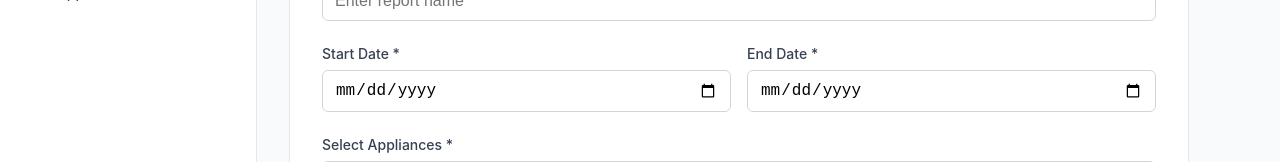
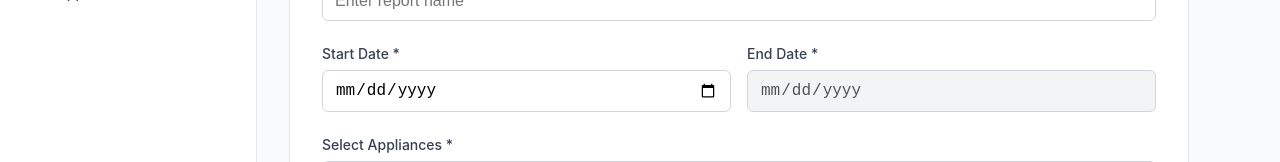
Before and after one commit to jiejen/empower, a React (Create React App) app in the folder empower/: page /create-report in a window 1280 px wide. Shown: the part 267-429 px from the top of the page. Built offline with nearby package versions, Linux system fonts and the light colour scheme.

Commit message:
Add date input validation and styling in CreateReport component

```diff
--- a/empower/src/frontend/pages/createReport.js
+++ b/empower/src/frontend/pages/createReport.js
@@ -135,6 +135,8 @@ function CreateReport() {
                 type="date"
                 value={endDate}
                 onChange={(e) => setEndDate(e.target.value)}
+                min={startDate}
+                disabled={!startDate}
                 style={{
                   width: '100%',
                   padding: '10px 12px',
@@ -142,7 +144,9 @@ function CreateReport() {
                   borderRadius: '6px',
                   fontSize: '16px',
                   outline: 'none',
-                  boxSizing: 'border-box'
+                  boxSizing: 'border-box',
+                  backgroundColor: !startDate ? '#f3f4f6' : 'white',
+                  cursor: !startDate ? 'not-allowed' : 'pointer'
                 }}
               />
             </div>
```
